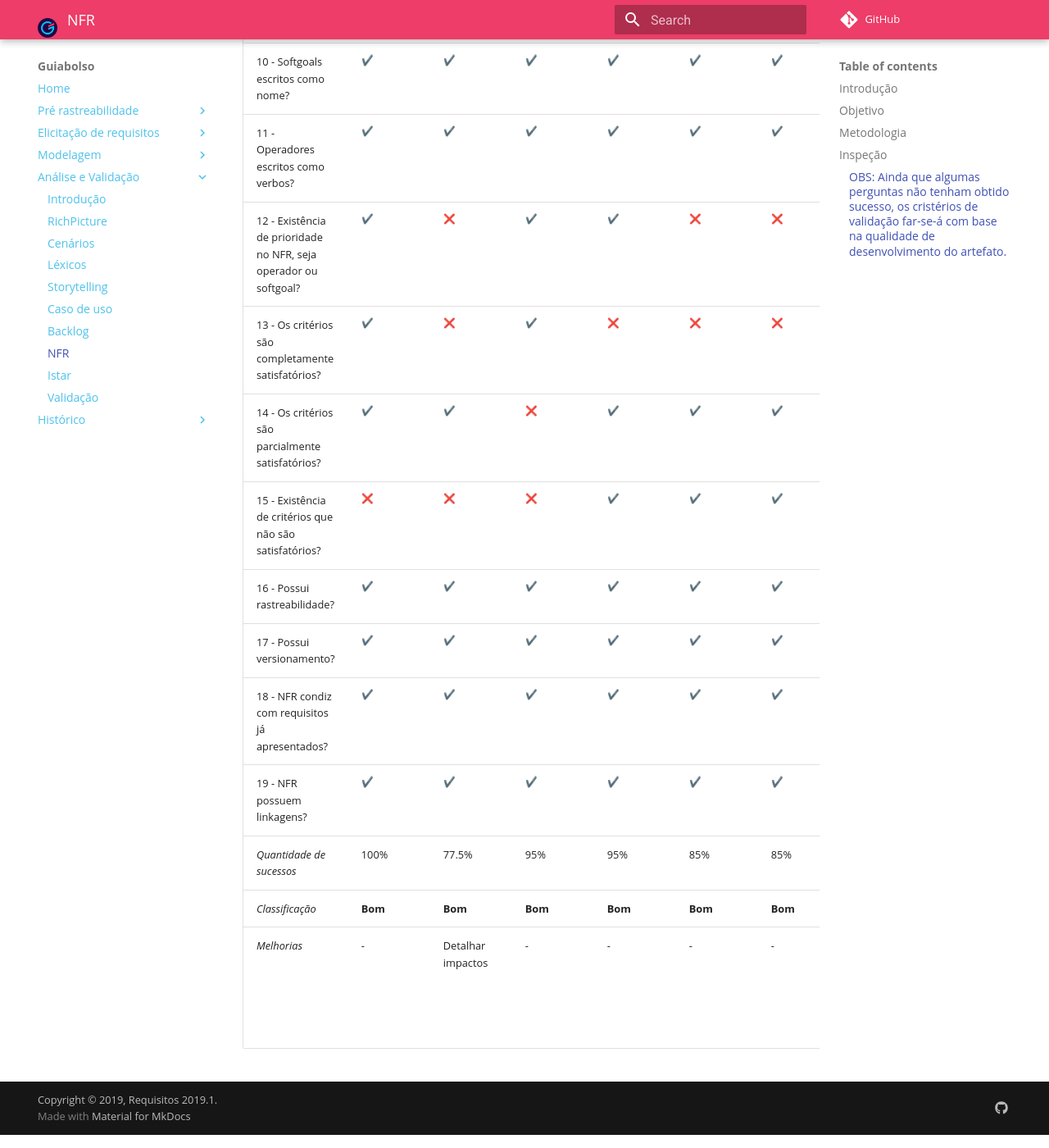
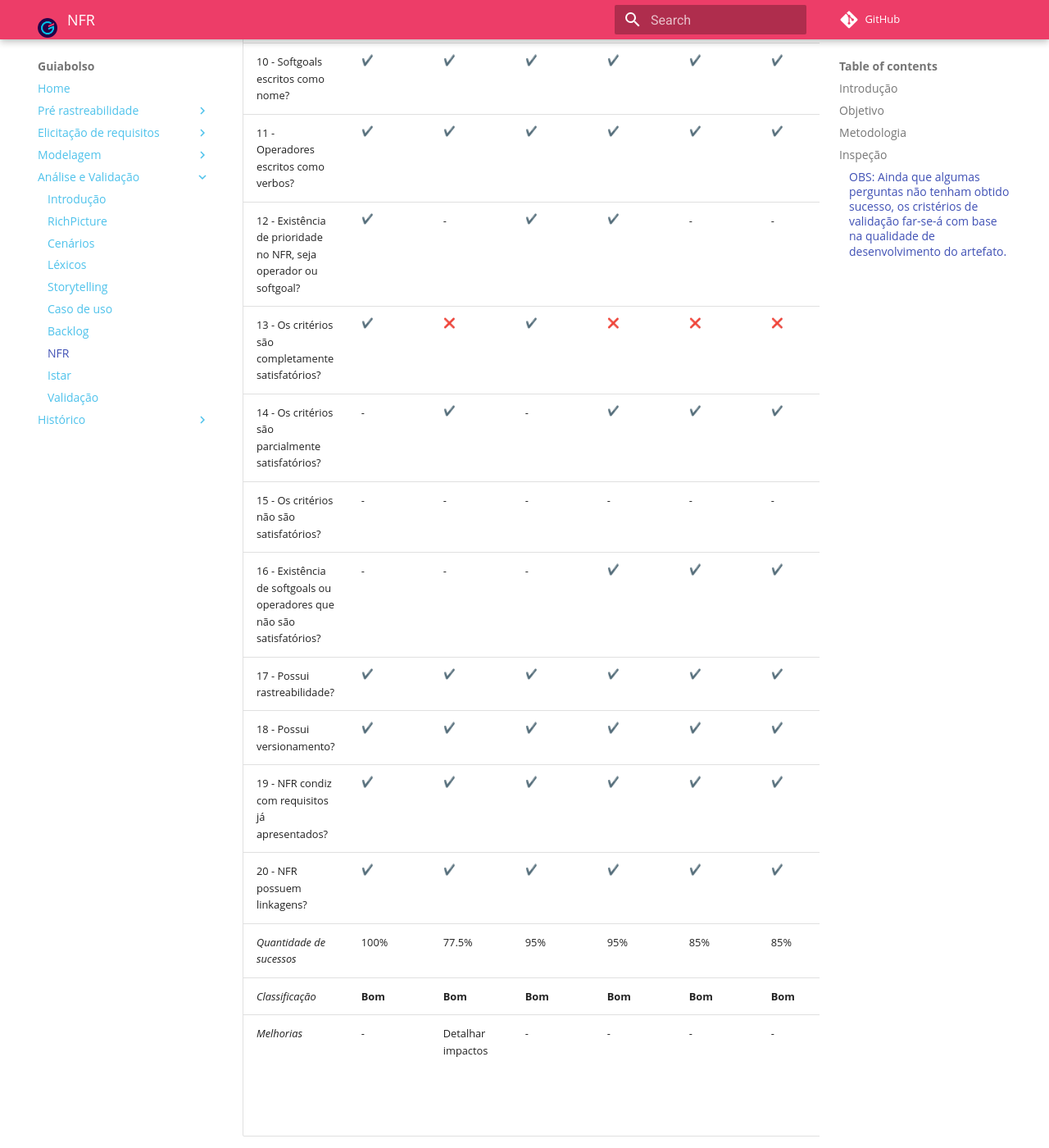
Before and after one commit to fga-disciplinas/2019.1-Guia-Bolso, an MkDocs documentation site: the page built from docs/analise/analise_nfr.md, in a window 1280 px wide and 1400 px high, scrolled down 1797 px. Shown: the whole window at 82% size. Built offline with MkDocs 1.6.1 and Material for MkDocs 9.7.7, drawn with Linux system fonts in a browser that asks for light colours; emoji names are drawn with the system emoji font; comment, search, counter and statistics services are not loaded; old or Windows-style settings are respelled for this version of MkDocs.

Commit message:
Atualizando perguntas e verificações NFR

```diff
--- a/docs/analise/analise_nfr.md
+++ b/docs/analise/analise_nfr.md
@@ -29,14 +29,15 @@ Para analisar os modelos dos NFR's, foram levantadas questões a respeito de asp
 | 9 - Existe ao menos um operador que tenha dependencias (AND/OR) para atender o softgoal?| :heavy_check_mark: | :heavy_check_mark: | :heavy_check_mark: | :heavy_check_mark: | :heavy_check_mark: | :heavy_check_mark: | :heavy_check_mark: | :heavy_check_mark: |
 | 10 - Softgoals escritos como nome? | :heavy_check_mark: | :heavy_check_mark: | :heavy_check_mark: | :heavy_check_mark:| :heavy_check_mark: | :heavy_check_mark: | :heavy_check_mark: | :heavy_check_mark: |
 | 11 - Operadores escritos como verbos? | :heavy_check_mark: | :heavy_check_mark: | :heavy_check_mark: | :heavy_check_mark: | :heavy_check_mark: | :heavy_check_mark: | :heavy_check_mark: | :heavy_check_mark: |
-| 12 - Existência de prioridade no NFR, seja operador ou softgoal?| :heavy_check_mark: | :x: | :heavy_check_mark: | :heavy_check_mark: | :x: | :x: | :x: | :x: |
+| 12 - Existência de prioridade no NFR, seja operador ou softgoal?| :heavy_check_mark: | - | :heavy_check_mark: | :heavy_check_mark: | - | - | - | - |
 | 13 - Os critérios são completamente satisfatórios?| :heavy_check_mark: | :x: | :heavy_check_mark: | :x: | :x: | :x: | :x: | :heavy_check_mark: |
-| 14 - Os critérios são parcialmente satisfatórios?| :heavy_check_mark: | :heavy_check_mark: | :x: | :heavy_check_mark: | :heavy_check_mark: | :heavy_check_mark: | :heavy_check_mark: | :x: |
-| 15 - Existência de critérios que não são satisfatórios?| :x: | :x: | :x: | :heavy_check_mark: | :heavy_check_mark: | :heavy_check_mark: | :x: | :heavy_check_mark: |
-| 16 - Possui rastreabilidade? | :heavy_check_mark: | :heavy_check_mark: | :heavy_check_mark: | :heavy_check_mark: | :heavy_check_mark: | :heavy_check_mark: | :heavy_check_mark: | :heavy_check_mark: |
-| 17 - Possui versionamento?| :heavy_check_mark: | :heavy_check_mark: | :heavy_check_mark: | :heavy_check_mark: | :heavy_check_mark: | :heavy_check_mark: | :heavy_check_mark: | :heavy_check_mark: |
-| 18 - NFR condiz com requisitos já apresentados?| :heavy_check_mark: | :heavy_check_mark: | :heavy_check_mark: | :heavy_check_mark: | :heavy_check_mark: | :heavy_check_mark: | :heavy_check_mark:| :heavy_check_mark: |
-| 19 - NFR possuem linkagens?| :heavy_check_mark: | :heavy_check_mark: | :heavy_check_mark: | :heavy_check_mark: | :heavy_check_mark: | :heavy_check_mark: | :heavy_check_mark: | :heavy_check_mark: |
+| 14 - Os critérios são parcialmente satisfatórios?| - | :heavy_check_mark: | - | :heavy_check_mark: | :heavy_check_mark: | :heavy_check_mark: | :heavy_check_mark: | - |
+| 15 - Os critérios não são satisfatórios?| - | - | - | - | - | - | - | - |
+| 16 - Existência de softgoals ou operadores que não são satisfatórios?| - | - | - | :heavy_check_mark: | :heavy_check_mark: | :heavy_check_mark: | - | :heavy_check_mark: |
+| 17 - Possui rastreabilidade? | :heavy_check_mark: | :heavy_check_mark: | :heavy_check_mark: | :heavy_check_mark: | :heavy_check_mark: | :heavy_check_mark: | :heavy_check_mark: | :heavy_check_mark: |
+| 18 - Possui versionamento?| :heavy_check_mark: | :heavy_check_mark: | :heavy_check_mark: | :heavy_check_mark: | :heavy_check_mark: | :heavy_check_mark: | :heavy_check_mark: | :heavy_check_mark: |
+| 19 - NFR condiz com requisitos já apresentados?| :heavy_check_mark: | :heavy_check_mark: | :heavy_check_mark: | :heavy_check_mark: | :heavy_check_mark: | :heavy_check_mark: | :heavy_check_mark:| :heavy_check_mark: |
+| 20 - NFR possuem linkagens?| :heavy_check_mark: | :heavy_check_mark: | :heavy_check_mark: | :heavy_check_mark: | :heavy_check_mark: | :heavy_check_mark: | :heavy_check_mark: | :heavy_check_mark: |
 | *Quantidade de sucessos* | 100% | 77.5% | 95% | 95% | 85% | 85% |  65% | 90% |
 | *Classificação* | **Bom**  | **Bom** | **Bom** | **Bom** | **Bom** | **Bom** | **regular** | **Bom** |
 | *Melhorias* | - | Detalhar impactos | - | - | - | - | Detalhar impactos, aprofundar mais no tema e sua importância | - |
```
